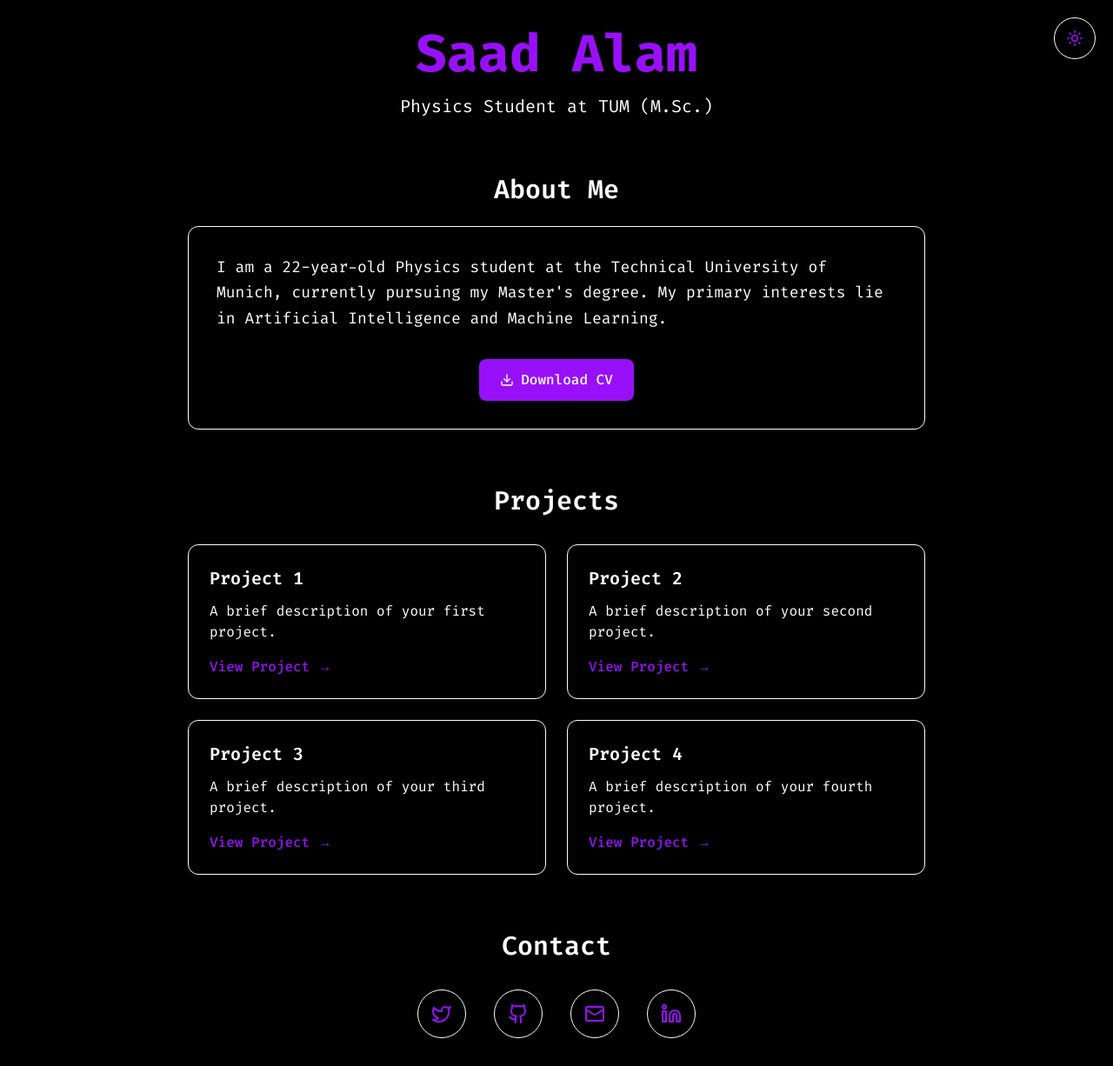
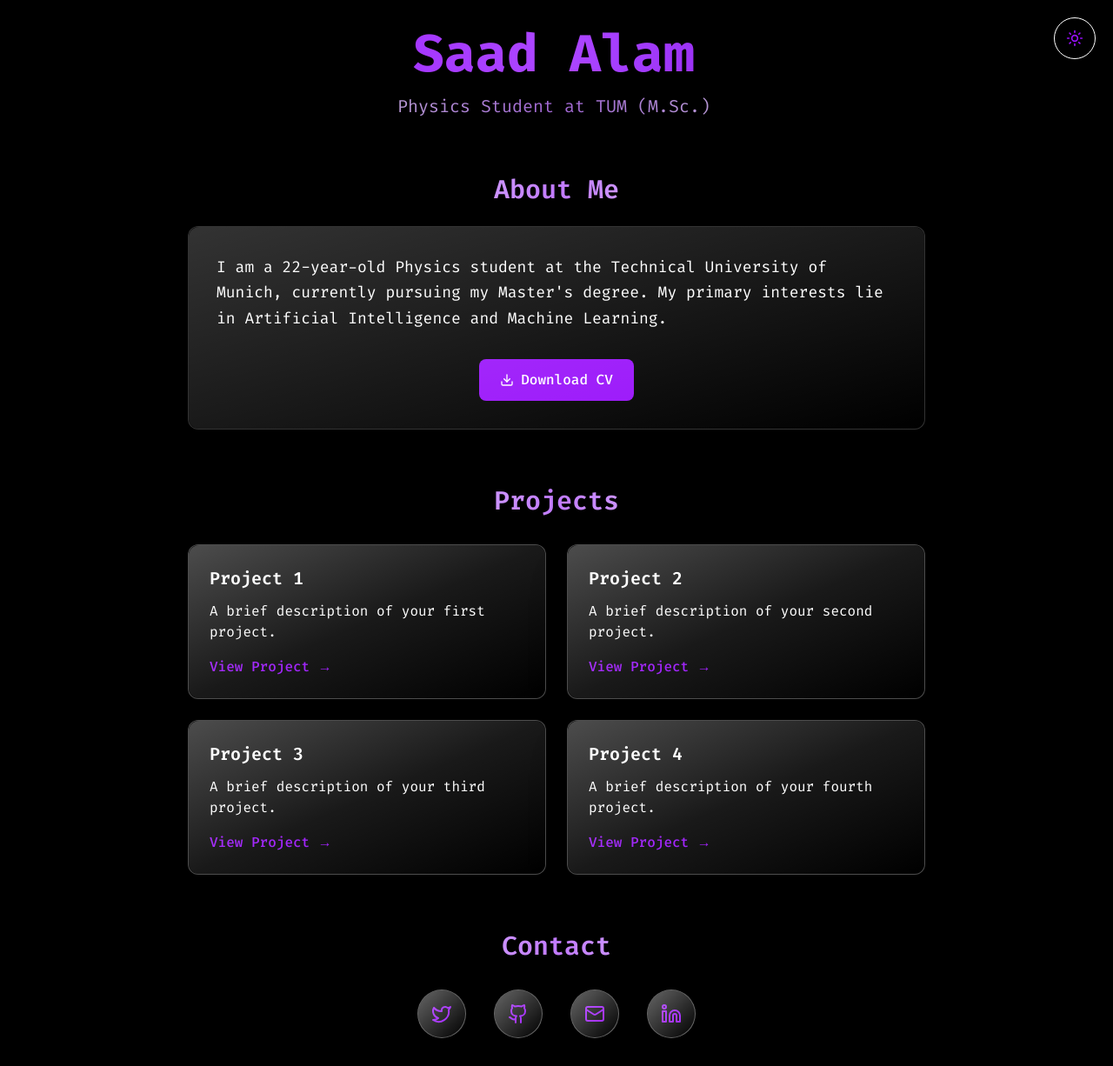
Before and after one commit to saad-alam12/Homepage, a Next.js app: page / in a window 1280 px wide. Shown: the whole page at 87% size. Built offline with nearby package versions, Linux system fonts and the light colour scheme.

Commit message:
Add comprehensive homepage enhancements with animations, glassmorphism, and floating navigation

```diff
--- a/next.config.ts
+++ b/next.config.ts
@@ -4,8 +4,9 @@ const nextConfig: NextConfig = {
   output: 'export',
   trailingSlash: true,
   distDir: 'out',
-  basePath: '/Homepage',
-  assetPrefix: '/Homepage',
+  // Comment out for local development, uncomment for GitHub Pages
+  // basePath: '/Homepage',
+  // assetPrefix: '/Homepage',
   images: {
     unoptimized: true
   }
--- a/src/app/globals.css
+++ b/src/app/globals.css
@@ -43,6 +43,20 @@ body {
   font-family: var(--font-fira-code);
   animation: fadeIn 1s ease-in forwards;
   transition: background-color 0.3s ease, color 0.3s ease;
+  cursor: auto;
+  background-image:
+    radial-gradient(circle at 20% 20%, rgba(124, 58, 237, 0.15) 0%, transparent 40%),
+    radial-gradient(circle at 80% 80%, rgba(124, 58, 237, 0.1) 0%, transparent 40%),
+    radial-gradient(circle at 50% 10%, rgba(124, 58, 237, 0.08) 0%, transparent 30%),
+    radial-gradient(circle at 90% 40%, rgba(124, 58, 237, 0.12) 0%, transparent 35%),
+    linear-gradient(45deg, transparent 40%, rgba(124, 58, 237, 0.03) 50%, transparent 60%);
+  background-size: 100% 100%, 100% 100%, 80% 80%, 60% 60%, 100% 100%;
+  background-attachment: fixed;
+}
+
+/* Ensure cursor is visible on all elements */
+* {
+  cursor: inherit;
 }
 
 /* Custom scrollbar */
@@ -71,3 +85,8 @@ body {
 *:focus-visible {
   @apply outline-2 outline-offset-2 outline-purple-600 rounded-sm;
 }
+
+/* 3D perspective for hover effects */
+.perspective-container {
+  perspective: 1000px;
+}
--- a/src/app/page.tsx
+++ b/src/app/page.tsx
@@ -1,8 +1,10 @@
 'use client'
 
-import { motion, Variants } from 'framer-motion'
+import { motion, Variants, useInView } from 'framer-motion'
 import { ThemeToggle } from '@/components/theme-toggle'
+import { FloatingNav } from '@/components/floating-nav'
 import { Download, Mail, Github, Linkedin, Twitter } from 'lucide-react'
+import { useRef, useState, useEffect } from 'react'
 
 const projects = [
   {
@@ -27,13 +29,20 @@ const projects = [
   }
 ]
 
+// Enhanced page container with sophisticated entrance
 const containerVariants: Variants = {
-  hidden: { opacity: 0 },
+  hidden: {
+    opacity: 0,
+    y: 20
+  },
   visible: {
     opacity: 1,
+    y: 0,
     transition: {
-      staggerChildren: 0.2,
-      delayChildren: 0.1
+      duration: 0.8,
+      ease: "easeOut",
+      staggerChildren: 0.15,
+      delayChildren: 0.2
     }
   }
 }
@@ -62,12 +71,82 @@ const titleVariants: Variants = {
   }
 }
 
+// Scroll-triggered animation variants
+const scrollVariants: Variants = {
+  hidden: {
+    opacity: 0,
+    y: 50,
+    scale: 0.95
+  },
+  visible: {
+    opacity: 1,
+    y: 0,
+    scale: 1,
+    transition: {
+      duration: 0.6,
+      ease: "easeOut"
+    }
+  }
+}
+
+// Typewriter effect component
+function TypewriterText({ text, delay = 0 }: { text: string; delay?: number }) {
+  const [displayText, setDisplayText] = useState('')
+  const [showCursor, setShowCursor] = useState(true)
+
+  useEffect(() => {
+    let timeoutId: NodeJS.Timeout
+
+    const startTyping = () => {
+      for (let i = 0; i <= text.length; i++) {
+        timeoutId = setTimeout(() => {
+          setDisplayText(text.slice(0, i))
+          if (i === text.length) {
+            setShowCursor(true)
+          }
+        }, delay + i * 100)
+      }
+    }
+
+    startTyping()
+
+    return () => clearTimeout(timeoutId)
+  }, [text, delay])
+
+  return (
+    <>
+      {displayText}
+      {showCursor && (
+        <motion.span
+          className="inline-block w-0.5 h-[0.8em] bg-purple-600 ml-1"
+          animate={{ opacity: [1, 0] }}
+          transition={{ duration: 0.8, repeat: Infinity, repeatType: "reverse" }}
+        >
+          |
+        </motion.span>
+      )}
+    </>
+  )
+}
+
 export default function Home() {
+  // Refs for scroll-triggered animations
+  const aboutRef = useRef(null)
+  const projectsRef = useRef(null)
+  const contactRef = useRef(null)
+
+  // Hook to detect when elements are in view
+  const aboutInView = useInView(aboutRef, { once: true, margin: "-100px" })
+  const projectsInView = useInView(projectsRef, { once: true, margin: "-100px" })
+  const contactInView = useInView(contactRef, { once: true, margin: "-100px" })
+
   return (
     <div className="min-h-screen bg-white dark:bg-black text-black dark:text-white transition-colors duration-300">
       <ThemeToggle />
+      <FloatingNav />
 
       <motion.div
+        id="home"
         className="container mx-auto px-6 py-8 max-w-4xl"
         variants={containerVariants}
         initial="hidden"
@@ -79,61 +158,103 @@ export default function Home() {
           variants={itemVariants}
         >
           <motion.h1
-            className="text-5xl md:text-6xl font-bold mb-4 text-purple-600"
+            className="text-5xl md:text-6xl font-bold mb-4 bg-gradient-to-r from-purple-600 via-purple-500 to-purple-700 bg-clip-text text-transparent"
             variants={titleVariants}
           >
-            Saad Alam
+            <TypewriterText text="Saad Alam" delay={500} />
           </motion.h1>
           <motion.p
-            className="text-xl text-black dark:text-white"
+            className="text-xl bg-gradient-to-r from-black via-purple-600 to-black dark:from-white dark:via-purple-400 dark:to-white bg-clip-text text-transparent animate-pulse"
             initial={{ opacity: 0 }}
             animate={{ opacity: 1 }}
-            transition={{ delay: 0.5, duration: 0.6 }}
+            transition={{ delay: 2, duration: 0.6 }}
           >
-            Physics Student at TUM (M.Sc.)
+            <TypewriterText text="Physics Student at TUM (M.Sc.)" delay={2000} />
           </motion.p>
         </motion.header>
 
         {/* About Section */}
         <motion.section
+          id="about"
+          ref={aboutRef}
           className="mb-16"
-          variants={itemVariants}
+          variants={scrollVariants}
+          initial="hidden"
+          animate={aboutInView ? "visible" : "hidden"}
         >
-          <h2 className="text-3xl font-semibold mb-6 text-center">About Me</h2>
-          <div className="bg-white dark:bg-black rounded-xl p-8 border border-black dark:border-white">
+          <motion.h2
+            className="text-3xl font-semibold mb-6 text-center bg-gradient-to-r from-black via-purple-600 to-black dark:from-white dark:via-purple-400 dark:to-white bg-clip-text text-transparent"
+            whileInView={{
+              backgroundSize: ["100% 100%", "200% 100%", "100% 100%"],
+              transition: { duration: 2, ease: "easeInOut" }
+            }}
+          >
+            About Me
+          </motion.h2>
+          <motion.div
+            className="relative bg-white/30 dark:bg-black/30 backdrop-blur-lg rounded-xl p-8 border border-white/30 dark:border-white/20 shadow-2xl before:absolute before:inset-0 before:rounded-xl before:bg-gradient-to-br before:from-white/20 before:to-transparent before:pointer-events-none"
+            whileHover={{
+              rotateX: 2,
+              rotateY: 2,
+              scale: 1.01,
+              transition: { duration: 0.3, ease: "easeOut" }
+            }}
+            style={{ transformStyle: "preserve-3d" }}
+          >
             <p className="text-lg leading-relaxed mb-8 text-black dark:text-white">
               I am a 22-year-old Physics student at the Technical University of Munich, currently pursuing my Master&apos;s degree. My primary interests lie in Artificial Intelligence and Machine Learning.
             </p>
             <div className="flex justify-center">
               <motion.a
-                href="/Homepage/LebenslaufSaadAlam2025.pdf"
+                href="/LebenslaufSaadAlam2025.pdf"
                 download
                 className="inline-flex items-center gap-2 px-6 py-3 bg-purple-600 hover:bg-purple-700 text-white rounded-lg font-medium transition-all duration-300 shadow-md hover:shadow-lg"
-                whileHover={{ scale: 1.02 }}
-                whileTap={{ scale: 0.98 }}
+                whileHover={{
+                  scale: 1.05,
+                  boxShadow: "0 10px 25px rgba(124, 58, 237, 0.4)",
+                  transition: { duration: 0.2 }
+                }}
+                whileTap={{
+                  scale: 0.95,
+                  transition: { duration: 0.1 }
+                }}
               >
                 <Download className="w-4 h-4" />
                 Download CV
               </motion.a>
             </div>
-          </div>
+          </motion.div>
         </motion.section>
 
         {/* Projects Section */}
         <motion.section
+          id="projects"
+          ref={projectsRef}
           className="mb-16"
-          variants={itemVariants}
+          variants={scrollVariants}
+          initial="hidden"
+          animate={projectsInView ? "visible" : "hidden"}
         >
-          <h2 className="text-3xl font-semibold mb-8 text-center">Projects</h2>
-          <div className="grid grid-cols-1 md:grid-cols-2 gap-6">
+          <motion.h2
+            className="text-3xl font-semibold mb-8 text-center bg-gradient-to-r from-black via-purple-600 to-black dark:from-white dark:via-purple-400 dark:to-white bg-clip-text text-transparent"
+            whileInView={{
+              backgroundSize: ["100% 100%", "200% 100%", "100% 100%"],
+              transition: { duration: 2, ease: "easeInOut" }
+            }}
+          >
+            Projects
+          </motion.h2>
+          <div className="grid grid-cols-1 md:grid-cols-2 gap-6 perspective-container">
             {projects.map((project, index) => (
               <motion.div
                 key={project.title}
-                className="bg-white dark:bg-black rounded-xl p-6 border border-black dark:border-white hover:border-purple-600 transition-all duration-300"
+                className="relative bg-white/20 dark:bg-black/20 backdrop-blur-xl rounded-xl p-6 border border-white/40 dark:border-white/30 hover:border-purple-400/70 hover:bg-white/30 dark:hover:bg-black/30 transition-all duration-300 shadow-2xl hover:shadow-purple-500/20 before:absolute before:inset-0 before:rounded-xl before:bg-gradient-to-br before:from-white/30 before:via-white/10 before:to-transparent before:pointer-events-none"
                 whileHover={{
-                  y: -5,
-                  transition: { duration: 0.2 }
+                  y: -8,
+                  scale: 1.02,
+                  transition: { duration: 0.2, ease: "easeOut" }
                 }}
+                style={{ transformStyle: "preserve-3d" }}
                 initial={{ opacity: 0, y: 20 }}
                 animate={{ opacity: 1, y: 0 }}
                 transition={{ delay: 0.2 * index, duration: 0.6 }}
@@ -144,12 +265,16 @@ export default function Home() {
                 <p className="text-black dark:text-white mb-4">
                   {project.description}
                 </p>
-                <a
+                <motion.a
                   href={project.link}
                   className="inline-flex items-center text-purple-600 hover:text-purple-700 font-medium transition-colors duration-200"
+                  whileHover={{
+                    x: 5,
+                    transition: { duration: 0.2 }
+                  }}
                 >
                   View Project →
-                </a>
+                </motion.a>
               </motion.div>
             ))}
           </div>
@@ -157,17 +282,34 @@ export default function Home() {
 
         {/* Contact Section */}
         <motion.section
-          variants={itemVariants}
+          id="contact"
+          ref={contactRef}
+          variants={scrollVariants}
+          initial="hidden"
+          animate={contactInView ? "visible" : "hidden"}
         >
-          <h2 className="text-3xl font-semibold mb-8 text-center">Contact</h2>
+          <motion.h2
+            className="text-3xl font-semibold mb-8 text-center bg-gradient-to-r from-black via-purple-600 to-black dark:from-white dark:via-purple-400 dark:to-white bg-clip-text text-transparent"
+            whileInView={{
+              backgroundSize: ["100% 100%", "200% 100%", "100% 100%"],
+              transition: { duration: 2, ease: "easeInOut" }
+            }}
+          >
+            Contact
+          </motion.h2>
           <div className="flex justify-center gap-8 flex-wrap">
             <motion.a
               href="https://x.com/SaadAlm___"
               target="_blank"
               rel="noopener noreferrer"
-              className="flex items-center justify-center w-14 h-14 bg-white dark:bg-black rounded-full transition-all duration-300 border border-black dark:border-white hover:border-purple-600"
-              whileHover={{ scale: 1.1, rotate: 5 }}
-              whileTap={{ scale: 0.95 }}
+              className="flex items-center justify-center w-14 h-14 bg-white/30 dark:bg-black/30 backdrop-blur-xl rounded-full transition-all duration-300 border border-white/50 dark:border-white/40 hover:border-purple-400/70 hover:bg-white/40 dark:hover:bg-black/40 shadow-2xl hover:shadow-purple-500/30 relative before:absolute before:inset-0 before:rounded-full before:bg-gradient-to-br before:from-white/40 before:to-transparent before:pointer-events-none"
+              whileHover={{
+                scale: 1.15,
+                rotate: 8,
+                boxShadow: "0 5px 15px rgba(124, 58, 237, 0.3)",
+                transition: { duration: 0.2 }
+              }}
+              whileTap={{ scale: 0.9 }}
             >
               <Twitter className="w-6 h-6 text-purple-600" />
             </motion.a>
@@ -176,18 +318,28 @@ export default function Home() {
               href="https://github.com/saad-alam12"
               target="_blank"
               rel="noopener noreferrer"
-              className="flex items-center justify-center w-14 h-14 bg-white dark:bg-black rounded-full transition-all duration-300 border border-black dark:border-white hover:border-purple-600"
-              whileHover={{ scale: 1.1, rotate: -5 }}
-              whileTap={{ scale: 0.95 }}
+              className="flex items-center justify-center w-14 h-14 bg-white/30 dark:bg-black/30 backdrop-blur-xl rounded-full transition-all duration-300 border border-white/50 dark:border-white/40 hover:border-purple-400/70 hover:bg-white/40 dark:hover:bg-black/40 shadow-2xl hover:shadow-purple-500/30 relative before:absolute before:inset-0 before:rounded-full before:bg-gradient-to-br before:from-white/40 before:to-transparent before:pointer-events-none"
+              whileHover={{
+                scale: 1.15,
+                rotate: -8,
+                boxShadow: "0 5px 15px rgba(124, 58, 237, 0.3)",
+                transition: { duration: 0.2 }
+              }}
+              whileTap={{ scale: 0.9 }}
             >
               <Github className="w-6 h-6 text-purple-600" />
             </motion.a>
 
             <motion.a
               href="mailto:saad.alam@gmx.de"
-              className="flex items-center justify-center w-14 h-14 bg-white dark:bg-black rounded-full transition-all duration-300 border border-black dark:border-white hover:border-purple-600"
-              whileHover={{ scale: 1.1, rotate: 5 }}
-              whileTap={{ scale: 0.95 }}
+              className="flex items-center justify-center w-14 h-14 bg-white/30 dark:bg-black/30 backdrop-blur-xl rounded-full transition-all duration-300 border border-white/50 dark:border-white/40 hover:border-purple-400/70 hover:bg-white/40 dark:hover:bg-black/40 shadow-2xl hover:shadow-purple-500/30 relative before:absolute before:inset-0 before:rounded-full before:bg-gradient-to-br before:from-white/40 before:to-transparent before:pointer-events-none"
+              whileHover={{
+                scale: 1.15,
+                rotate: 8,
+                boxShadow: "0 5px 15px rgba(124, 58, 237, 0.3)",
+                transition: { duration: 0.2 }
+              }}
+              whileTap={{ scale: 0.9 }}
             >
               <Mail className="w-6 h-6 text-purple-600" />
             </motion.a>
@@ -196,9 +348,14 @@ export default function Home() {
               href="https://www.linkedin.com/in/saad-alam-3a49491b4"
               target="_blank"
               rel="noopener noreferrer"
-              className="flex items-center justify-center w-14 h-14 bg-white dark:bg-black rounded-full transition-all duration-300 border border-black dark:border-white hover:border-purple-600"
-              whileHover={{ scale: 1.1, rotate: -5 }}
-              whileTap={{ scale: 0.95 }}
+              className="flex items-center justify-center w-14 h-14 bg-white/30 dark:bg-black/30 backdrop-blur-xl rounded-full transition-all duration-300 border border-white/50 dark:border-white/40 hover:border-purple-400/70 hover:bg-white/40 dark:hover:bg-black/40 shadow-2xl hover:shadow-purple-500/30 relative before:absolute before:inset-0 before:rounded-full before:bg-gradient-to-br before:from-white/40 before:to-transparent before:pointer-events-none"
+              whileHover={{
+                scale: 1.15,
+                rotate: -8,
+                boxShadow: "0 5px 15px rgba(124, 58, 237, 0.3)",
+                transition: { duration: 0.2 }
+              }}
+              whileTap={{ scale: 0.9 }}
             >
               <Linkedin className="w-6 h-6 text-purple-600" />
             </motion.a>
--- /dev/null
+++ b/src/components/floating-nav.tsx
@@ -0,0 +1,62 @@
+'use client'
+
+import { motion, useScroll, useMotionValueEvent } from 'framer-motion'
+import { useState } from 'react'
+import { Home, User, FolderOpen, Mail } from 'lucide-react'
+
+export function FloatingNav() {
+  const [isVisible, setIsVisible] = useState(false)
+  const { scrollY } = useScroll()
+
+  // Show nav after scrolling down 200px
+  useMotionValueEvent(scrollY, "change", (latest) => {
+    setIsVisible(latest > 200)
+  })
+
+  const scrollToSection = (elementId: string) => {
+    const element = document.getElementById(elementId)
+    if (element) {
+      element.scrollIntoView({ behavior: 'smooth' })
+    }
+  }
+
+  const navItems = [
+    { id: 'home', label: 'Home', icon: Home },
+    { id: 'about', label: 'About', icon: User },
+    { id: 'projects', label: 'Projects', icon: FolderOpen },
+    { id: 'contact', label: 'Contact', icon: Mail },
+  ]
+
+  return (
+    <motion.nav
+      className="fixed top-8 left-1/2 z-50 flex items-center gap-2 px-4 py-3 bg-white/10 dark:bg-black/10 backdrop-blur-md rounded-full border border-white/20 dark:border-white/15 shadow-lg"
+      initial={{ opacity: 0, y: -100, x: '-50%' }}
+      animate={{
+        opacity: isVisible ? 1 : 0,
+        y: isVisible ? 0 : -100,
+        x: '-50%'
+      }}
+      transition={{ duration: 0.3, ease: "easeOut" }}
+      style={{ left: '50%' }}
+    >
+      {navItems.map((item) => {
+        const IconComponent = item.icon
+        return (
+          <motion.button
+            key={item.id}
+            onClick={() => scrollToSection(item.id)}
+            className="flex items-center justify-center w-12 h-12 rounded-full bg-white/20 dark:bg-black/20 backdrop-blur-md border border-white/30 dark:border-white/25 hover:border-purple-400/50 hover:bg-white/30 dark:hover:bg-black/30 transition-all duration-200 group"
+            whileHover={{
+              scale: 1.1,
+              backgroundColor: 'rgba(255, 255, 255, 0.4)'
+            }}
+            whileTap={{ scale: 0.95 }}
+            title={item.label}
+          >
+            <IconComponent className="w-5 h-5 text-purple-600 group-hover:text-purple-700" />
+          </motion.button>
+        )
+      })}
+    </motion.nav>
+  )
+}
```
Also changed, not shown: 2 other files (tests, documents, lock files or other folders).
